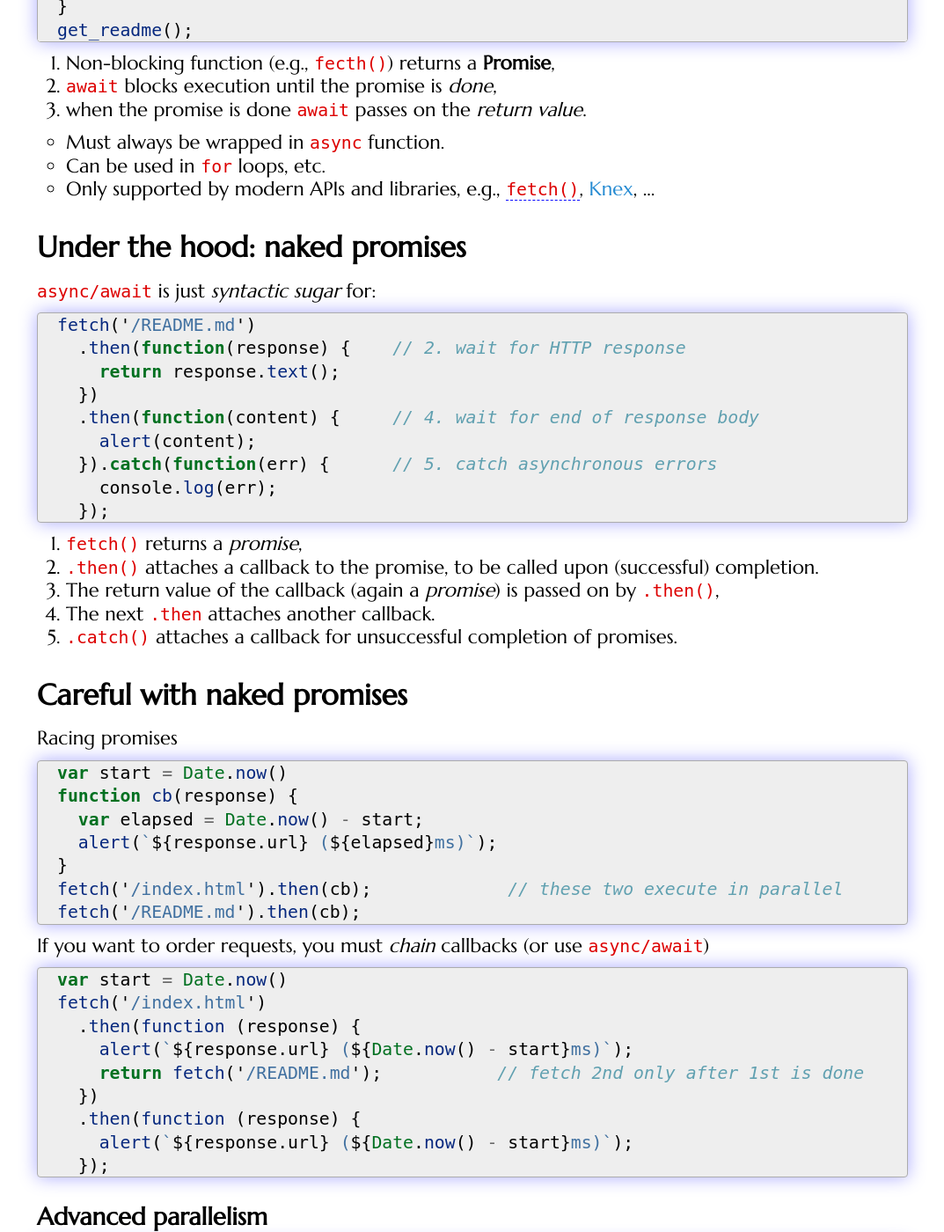
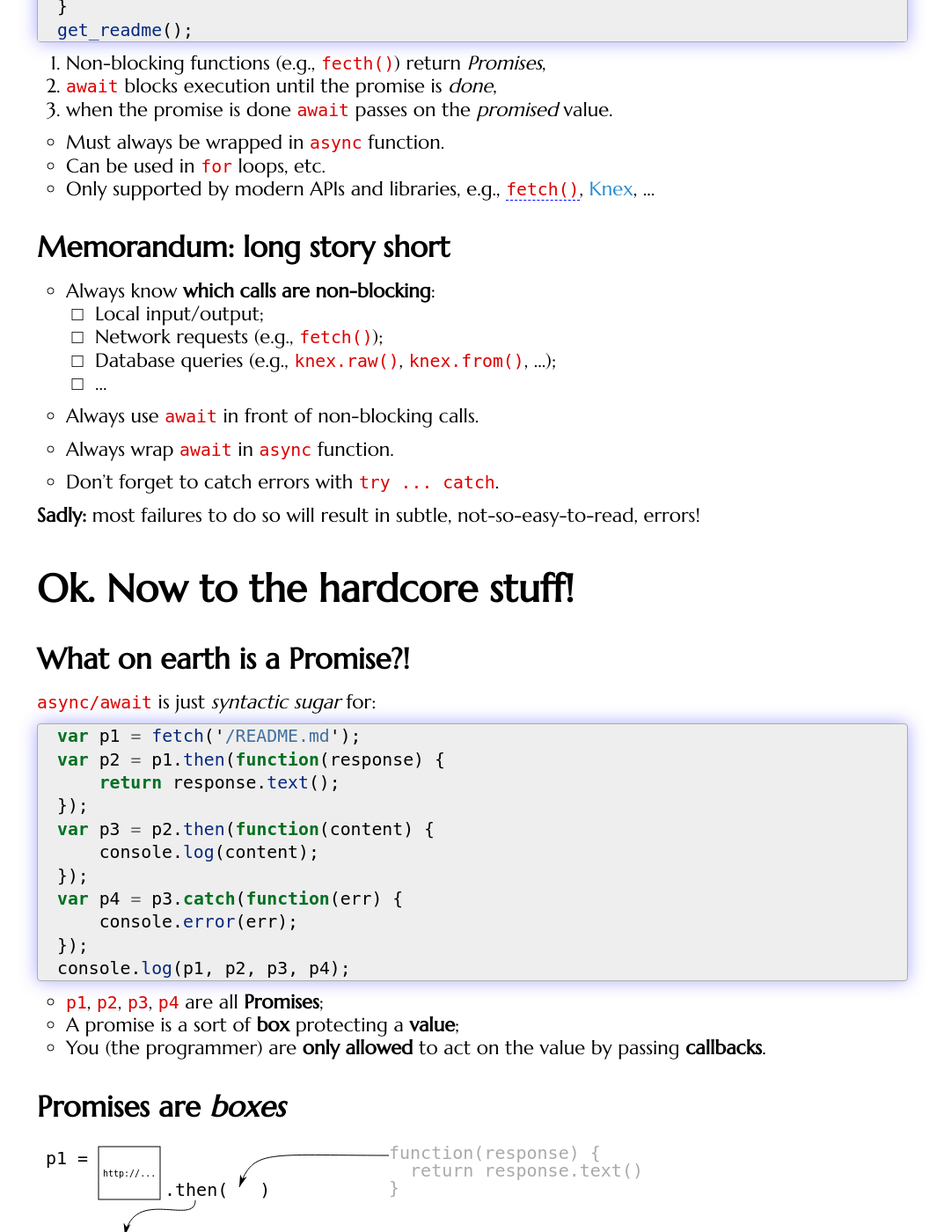
Before and after one commit to defeo/aws, a Jekyll site: the page built from _lessons/async-js.md, in a window 1280 px wide and 1400 px high, scrolled down 4805 px. Shown: the whole window at 88% size, without its empty margins (103-1176 px from the left). Built offline with Jekyll 4.4.1, drawn with Linux system fonts in a browser that asks for light colours; some web fonts are replaced; some of the changed text lies outside the part shown.

Commit message:
Attempt at better explaining promises

````diff
--- a/_lessons/async-js.md
+++ b/_lessons/async-js.md
@@ -122,13 +122,13 @@ app.get('/foo', function(req, res) {
 This style is error prone:
 
 - **Code flow** hard to follow,
-- **Exceptions** difficult to catch,
+- **Errors** difficult to catch,
 - Very painful to write **loops**:
   - **exercise:** write *"Hello world"* to the console every 2
     seconds, without using `setInterval`.
 - Hard to **synchronize**:
   - waiting for the end of *two or more* actions,
-  - waiting for the end of *the first among many* actions.
+  - waiting for the end of *the first among two or more* actions.
 
 </section>
 <section class="compact">
@@ -145,16 +145,16 @@ async function get_readme() {
     var content = await response.text();         // wait for end of response body
     alert(content);
   } catch (err) {                                // asynchronous errors are catched too
-    console.log(err);
+    console.error(err);
   }
 }
 get_readme();
 ```
 {:.eval}
 
-1. Non-blocking function (e.g., `fecth()`) returns a **Promise**,
+1. Non-blocking functions (e.g., `fecth()`) return *Promises*,
 2. `await` blocks execution until the promise is *done*,
-3. when the promise is done `await` passes on the *return value*.
+3. when the promise is done `await` passes on the *promised* value.
 
 - Must always be wrapped in `async` function.
 - Can be used in `for` loops, etc.
@@ -166,49 +166,216 @@ get_readme();
 </section>
 <section>
 
-## Under the hood: naked promises
+## Memorandum: long story short
+
+- Always know **which calls are non-blocking**:
+  - Local input/output;
+  - Network requests (e.g., `fetch()`);
+  - Database queries (e.g., `knex.raw()`, `knex.from()`, ...);
+  - ...
+
+- Always use `await` in front of non-blocking calls.
+
+- Always wrap `await` in `async` function.
+
+- Don't forget to catch errors with `try ... catch`.
+
+**Sadly:** most failures to do so will result in subtle,
+not-so-easy-to-read, errors!
+
+</section>
+<section>
+
+# Ok. Now to the hardcore stuff!
+
+</section>
+<section>
+
+## What on earth is a Promise?!
 
 `async/await` is just *syntactic sugar* for:
 
 ```js
+var p1 = fetch('/README.md');
+var p2 = p1.then(function(response) {
+    return response.text();
+});
+var p3 = p2.then(function(content) {
+    console.log(content);
+});
+var p4 = p3.catch(function(err) {
+    console.error(err);
+});
+console.log(p1, p2, p3, p4);
+```
+{:.eval}
+
+- `p1`, `p2`, `p3`, `p4` are all **Promises**;
+- A promise is a sort of **box** protecting a **value**;
+- You (the programmer) are **only allowed** to act on the value by
+  passing **callbacks**.
+
+</section>
+<section>
+
+## Promises are *boxes*
+
+<svg
+   class="centered"
+   style="display:block"
+   xmlns:dc="http://purl.org/dc/elements/1.1/"
+   xmlns:cc="http://creativecommons.org/ns#"
+   xmlns:rdf="http://www.w3.org/1999/02/22-rdf-syntax-ns#"
+   xmlns:svg="http://www.w3.org/2000/svg"
+   xmlns="http://www.w3.org/2000/svg"
+   version="1.1"
+   height="420" width="760">
+  <style>
+    .callback { fill: #aaa; }
+
+    [data-on] { visibility: hidden }
+    [data-incremental="1"] [data-on~="1"],
+    [data-incremental="2"] [data-on~="2"],
+    [data-incremental="3"] [data-on~="3"],
+    [data-incremental="4"] [data-on~="4"],
+    [data-incremental="5"] [data-on~="5"],
+    [data-incremental="6"] [data-on~="6"],
+    [data-incremental="7"] [data-on~="7"],
+    [data-incremental="8"] [data-on~="8"],
+    [data-incremental="9"] [data-on~="9"],
+    [data-incremental="10"] [data-on~="10"]
+    { visibility: visible }
+
+    [data-incremental="1"] [data-not-on~="1"],
+    [data-incremental="2"] [data-not-on~="2"],
+    [data-incremental="3"] [data-not-on~="3"],
+    [data-incremental="4"] [data-not-on~="4"],
+    [data-incremental="5"] [data-not-on~="5"],
+    [data-incremental="6"] [data-not-on~="6"],
+    [data-incremental="7"] [data-not-on~="7"],
+    [data-incremental="8"] [data-not-on~="8"],
+    [data-incremental="9"] [data-not-on~="9"],
+    [data-incremental="10"] [data-not-on~="10"]
+    { visibility: hidden }
+
+    [data-incremental="6"] #cb-response,
+    [data-incremental="7"] #cb-response,
+    [data-incremental="8"] #cb-content,
+    [data-incremental="9"] #cb-content
+    { fill: black }
+  </style>
+  <defs>
+    <marker style="overflow:visible" id="arrow" refX="0" refY="0" orient="auto">
+      <path transform="matrix(-0.8,0,0,-0.8,-10,0)" d="M 0,0 5,-5 -12.5,0 5,5 Z" />
+    </marker>
+  </defs>
+  <g class="incremental">
+    <g>
+      <g fill="none" stroke="black">
+        <rect y="9" x="70" height="60" width="70" />
+        <path d="M 400,19 C 260,19 246,11 230,55" style="marker-end:url(#arrow)" />
+        <path d="M 180,70 C 180,100 110,54 100,110"   style="marker-end:url(#arrow)" />
+      </g>
+      <g class="monotext" style="font-size:20px">
+        <text y="29" x="10">p1 =</text>
+        <text y="60" x="90" data-on="1 2 3 4" style="font-size:300%">?</text>
+        <text y="43" x="75" data-not-on="1 2 3 4" style="font-size:50%">http://...</text>
+        <text y="65" x="145" xml:space="preserve">.then(   )</text>
+        <text id="cb-response" class="callback" y="23" x="400" xml:space="preserve"><tspan
+        >function(response) {</tspan><tspan dy="20" x="400"
+        >  return response.text()</tspan><tspan dy="20" x="400"
+        >}</tspan></text>
+      </g>
+    </g>
+    <g transform="translate(0,110)">
+      <g fill="none" stroke="black">
+        <rect y="9" x="70" height="60" width="70" />
+        <path d="M 400,19 C 260,19 246,11 230,55" style="marker-end:url(#arrow)" />
+        <path d="M 180,70 C 180,100 110,54 100,110"   style="marker-end:url(#arrow)" />
+      </g>
+      <g class="monotext" style="font-size:20px">
+        <text y="29" x="10">p2 =</text>
+        <text y="60" x="90" data-on="1 2 3 4 5 6" style="font-size:300%">?</text>
+        <text y="43" x="75" data-not-on="1 2 3 4 5 6" style="font-size:60%">AWS – ...</text>
+        <text y="65" x="145" xml:space="preserve">.then(   )</text>
+        <text id="cb-content" class="callback" y="23" x="400" xml:space="preserve"><tspan
+        >function(content) {</tspan><tspan dy="20" x="400"
+        >  console.log(content)</tspan><tspan dy="20" x="400"
+        >}</tspan></text>
+      </g>
+    </g>
+    <g transform="translate(0,220)">
+      <g fill="none" stroke="black">
+        <rect y="9" x="70" height="60" width="70" />
+        <path d="M 400,19 C 260,19 246,11 230,55" style="marker-end:url(#arrow)" />
+        <path d="M 180,70 C 180,100 110,54 100,110"   style="marker-end:url(#arrow)" />
+      </g>
+      <g class="monotext" style="font-size:20px">
+        <text y="29" x="10">p3 =</text>
+        <text y="60" x="90" data-on="1 2 3 4 5 6 7 8" style="font-size:300%">?</text>
+        <text y="43" x="75" data-not-on="1 2 3 4 5 6 7 8" style="font-size:60%">undefined</text>
+        <text y="65" x="145" xml:space="preserve">.catch(   )</text>
+        <text id="cb-catch" class="callback" y="23" x="400" xml:space="preserve"><tspan
+        >function(err) {</tspan><tspan dy="20" x="400"
+        >  console.error(err)</tspan><tspan dy="20" x="400"
+        >}</tspan></text>
+      </g>
+    </g>
+    <g transform="translate(0,330)">
+      <g fill="none" stroke="black">
+        <rect y="9" x="70" height="60" width="70" />
+      </g>
+      <g class="monotext" style="font-size:20px">
+        <text y="29" x="10">p4 =</text>
+        <text y="60" x="90" data-on="1 2 3 4 5 6 7 8 9" style="font-size:300%">?</text>
+        <text y="43" x="75" data-not-on="1 2 3 4 5 6 7 8 9" style="font-size:60%">undefined</text>
+      </g>
+    </g>
+  </g>
+</svg>
+
+- 5
+- 6
+- 7
+- 8
+- 9
+- 10
+{:.incremental style="display:none"}
+
+</section>
+<section>
+
+## Chain promises
+
+This style is more succint, and preferred:
+
+```js
 fetch('/README.md')
-  .then(function(response) {    // 2. wait for HTTP response
-    return response.text();
-  })
-  .then(function(content) {     // 4. wait for end of response body
-    alert(content);
-  }).catch(function(err) {      // 5. catch asynchronous errors
-    console.log(err);
-  });
+    .then(function(response) {
+        return response.text();
+    })
+    .then(function(content) {
+        alert(content);
+    })
+    .catch(function(err) {
+        console.error(err);
+    });
 ```
-{:#promise.eval}
+{:.eval}
 
-1. `fetch()` returns a *promise*,
-2. `.then()` attaches a callback to the promise, to be called upon
-   (successful) completion.
-3. The return value of the callback (again a *promise*) is passed on
-   by `.then()`,
-4. The next `.then` attaches another callback.
-5. `.catch()` attaches a callback for unsuccessful completion of
-   promises.
-{:.incremental}
+Good to know:
 
-<style>
-[data-incremental="1"] #promise span:nth-child(1),
-[data-incremental="2"] #promise span:nth-child(6),
-[data-incremental="2"] #promise span:nth-child(8),
-[data-incremental="3"] #promise span:nth-child(14),
-[data-incremental="4"] #promise span:nth-child(21),
-[data-incremental="4"] #promise span:nth-child(23),
-[data-incremental="5"] #promise span:nth-child(34),
-[data-incremental="5"] #promise span:nth-child(36)
-{ outline: solid thick red }
-</style>
+- JavaScript automatically *decapsulates nested promises* (e.g.,
+  `response.text()` returns a promise, the boxed value is passed to
+  the next callback).
+- Errors in the callbacks are passed to `.catch()`.
+- An error not handled by a `.catch()` will usually crash the
+  application.
 
 </section>
 <section class="compact">
 
-## Careful with naked promises
+## Careful with *naked* promises
 
 Racing promises
 
````
Also changed, not shown: other parts of _lessons/async-js.md (+7 -3 lines).
